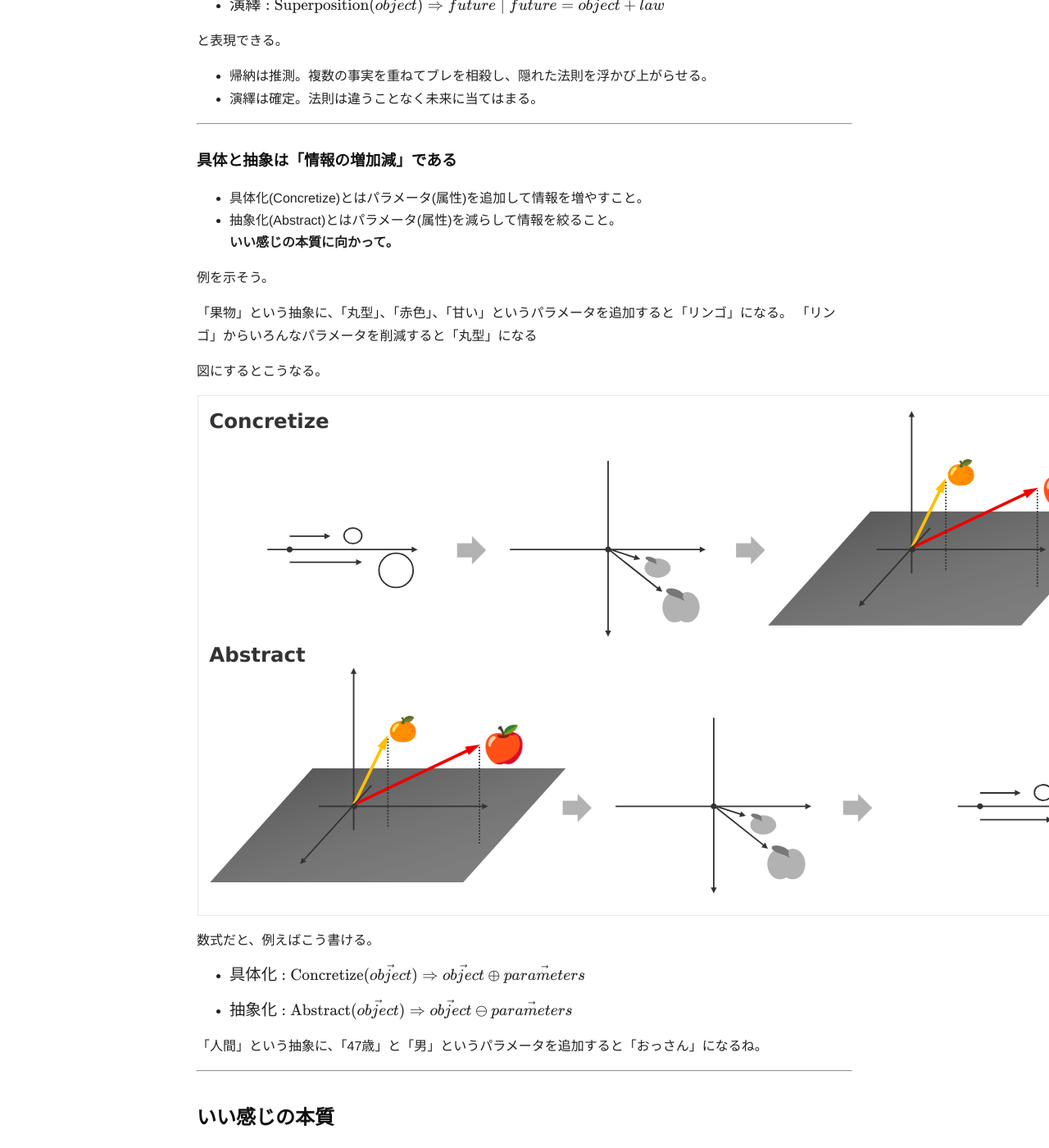
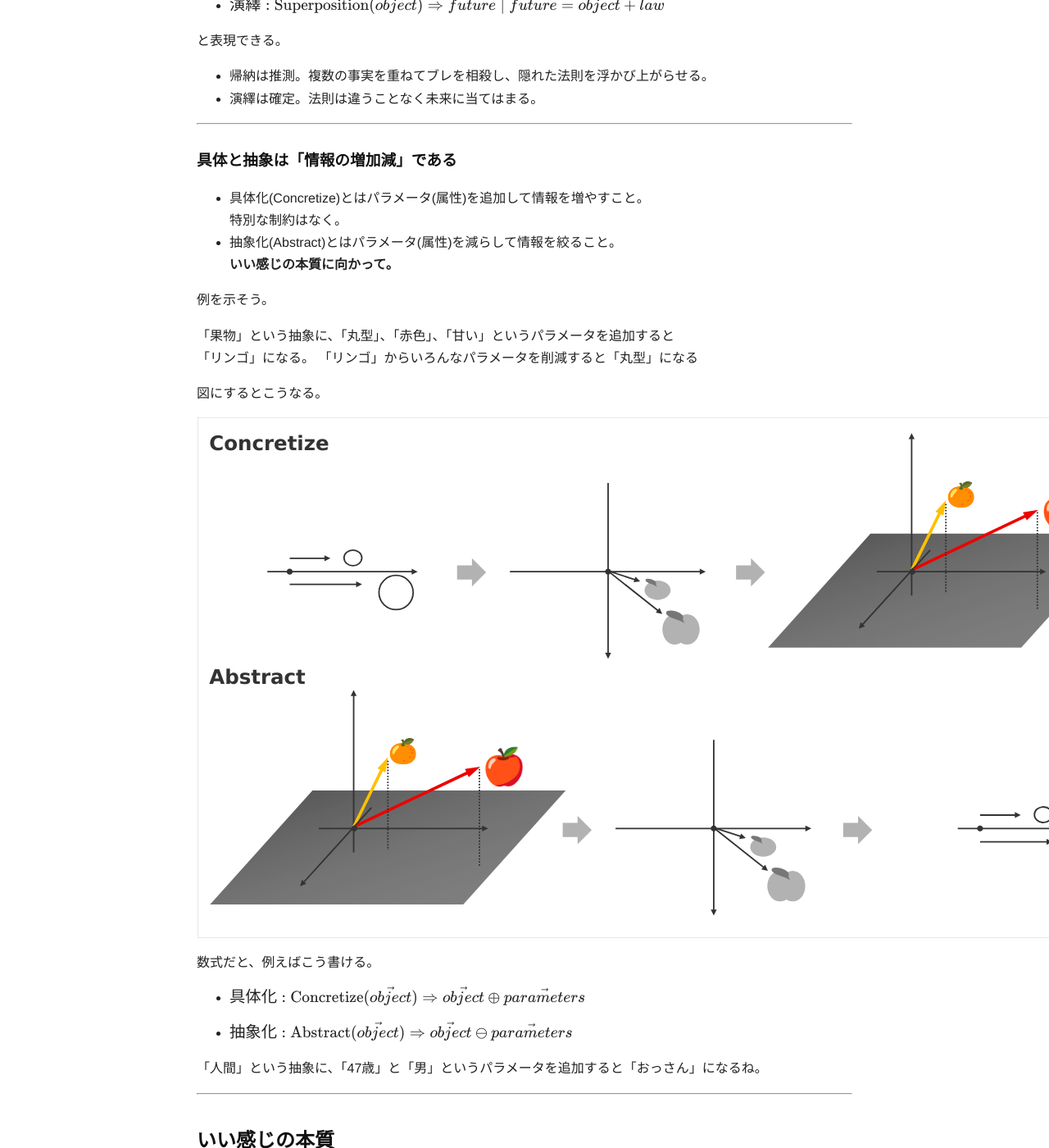
Before and after one commit to GoodRelax/articles, a Jekyll site: the page built from our-symbol-is-null/our-symbol-is-null-ja.md, in a window 1280 px wide and 1400 px high, scrolled down 5043 px. Shown: the whole window at 82% size. Built offline with Jekyll 4.4.1, drawn with Linux system fonts in a browser that asks for light colours; some of the changed text lies outside the part shown.

Commit message:
update a little

```diff
--- a/our-symbol-is-null/our-symbol-is-null-ja.md
+++ b/our-symbol-is-null/our-symbol-is-null-ja.md
@@ -182,12 +182,14 @@ Embedding (埋め込み) ってやつ。
 ### 具体と抽象は「情報の増加減」である
 
 - 具体化(Concretize)とはパラメータ(属性)を追加して情報を増やすこと。
+  特別な制約はなく。
 - 抽象化(Abstract)とはパラメータ(属性)を減らして情報を絞ること。
   **いい感じの本質に向かって。**
 
 例を示そう。
 
-「果物」という抽象に、「丸型」、「赤色」、「甘い」というパラメータを追加すると「リンゴ」になる。
+「果物」という抽象に、「丸型」、「赤色」、「甘い」というパラメータを追加すると
+「リンゴ」になる。
 「リンゴ」からいろんなパラメータを削減すると「丸型」になる
 
 図にするとこうなる。
@@ -288,7 +290,7 @@ $$
 
 - 誰のものでもなく
 - 何の属性も持たず
-- すべてのベクトルそぎ落とした**究極のシンボル**になる。
+- すべてのベクトルそぎ落とした**究極のシンボル**になる
 
 リンゴも、ミカンも、あなたも、私も。
 
```
Also changed, not shown: other parts of our-symbol-is-null/our-symbol-is-null-ja.md (+3 -3 lines).
